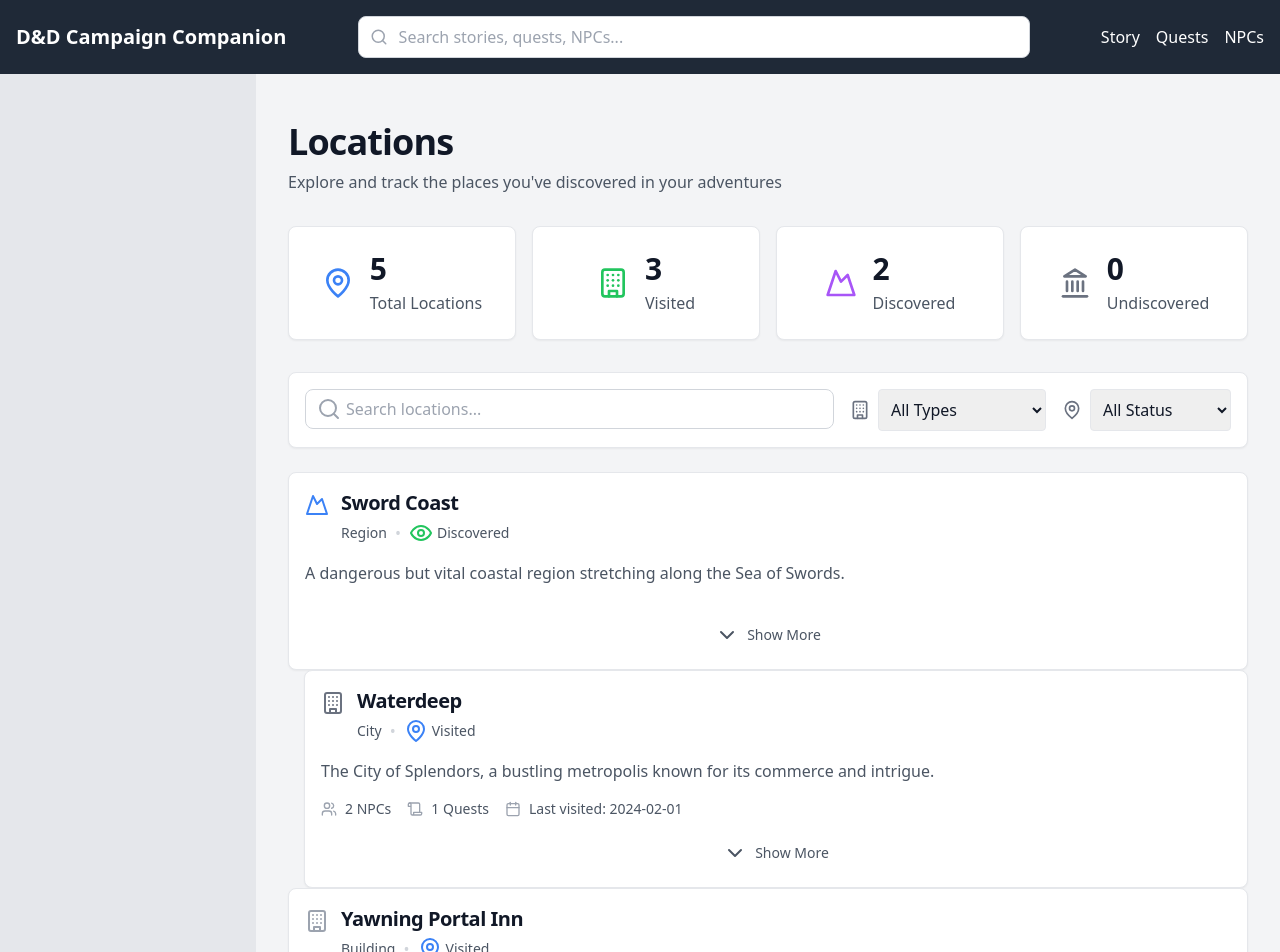
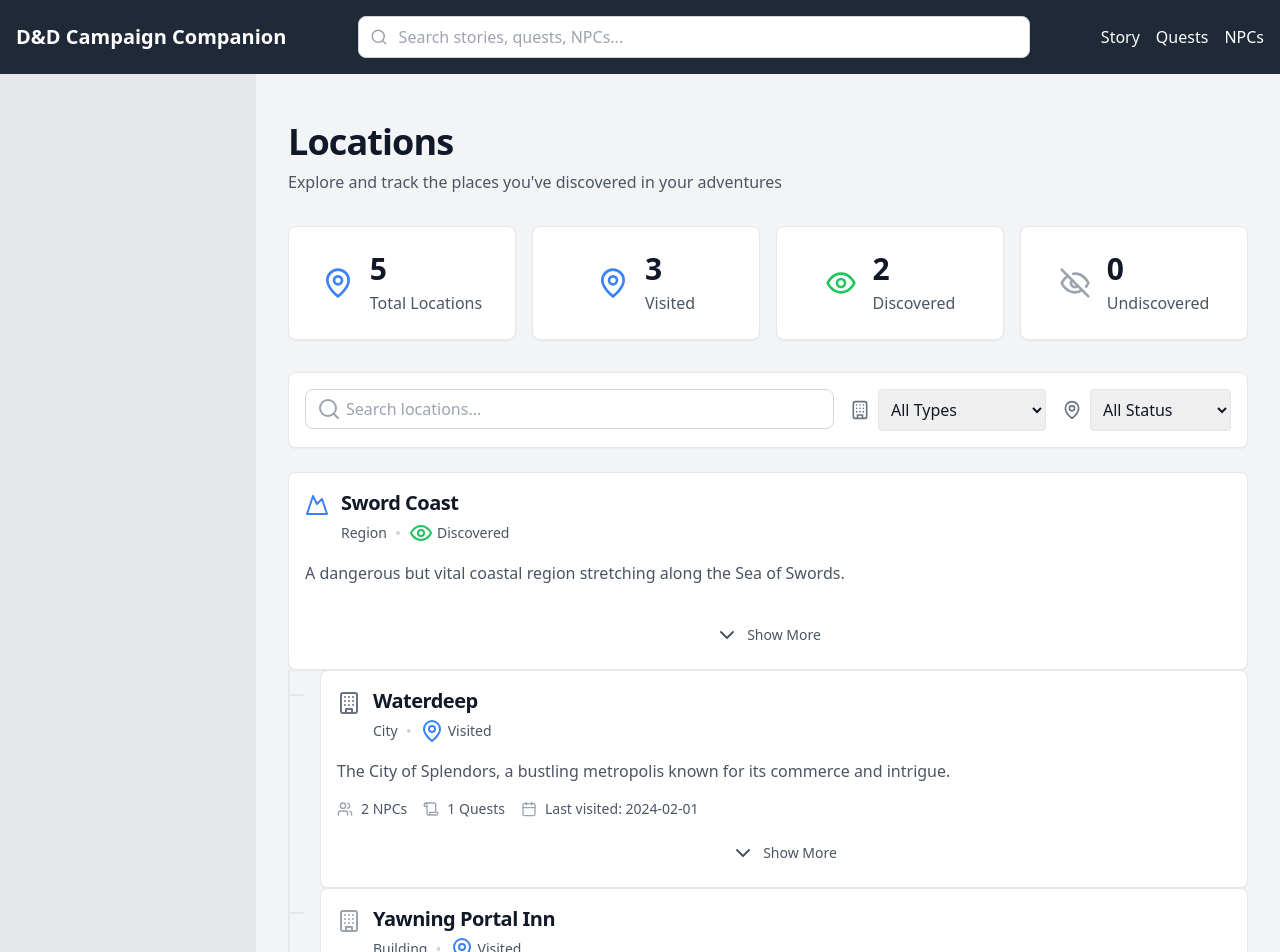
Before and after one commit to Haugenau20/DnDRecap, a React (Create React App) app: page /DnDRecap/locations in a window 1280 px wide. Shown: the top 952 px of the page. Built offline with nearby package versions, Linux system fonts and the light colour scheme.

Commit message:
Changed nesting of locations and standardized icons

```diff
--- a/src/components/features/locations/LocationDirectory.tsx
+++ b/src/components/features/locations/LocationDirectory.tsx
@@ -69,8 +69,15 @@ const LocationDirectory: React.FC<LocationDirectoryProps> = ({
     return (
       <div className="space-y-4">
         {childLocations.map(location => (
-          <div key={location.id}>
-            <div className={`ml-${level * 4}`}>
+          <div key={location.id} className="relative">
+            {/* Connection lines for hierarchy */}
+            {level > 0 && (
+              <>
+                <div className="absolute left-4 top-0 bottom-0 border-l-2 border-gray-200 -ml-4" />
+                <div className="absolute left-4 top-6 w-4 border-t-2 border-gray-200 -ml-4" />
+              </>
+            )}
+            <div className={`${level > 0 ? 'ml-8' : ''}`}>
               <LocationCard location={location} />
             </div>
             {renderLocationHierarchy(location.id, level + 1)}
--- a/src/pages/LocationsPage.tsx
+++ b/src/pages/LocationsPage.tsx
@@ -3,7 +3,7 @@ import Typography from '../components/core/Typography';
 import Card from '../components/core/Card';
 import LocationDirectory from '../components/features/locations/LocationDirectory';
 import { useLocations } from '../context/LocationContext';
-import { MapPin, Mountain, Building, Landmark } from 'lucide-react';
+import { MapPin, Eye, EyeOff } from 'lucide-react';
 
 const LocationsPage: React.FC = () => {
   const { locations, isLoading } = useLocations();
@@ -46,7 +46,7 @@ const LocationsPage: React.FC = () => {
 
         <Card>
           <Card.Content className="flex items-center justify-center p-6">
-            <Building className="w-8 h-8 text-green-500 mr-4" />
+            <MapPin className="w-8 h-8 text-blue-500 mr-4" />
             <div>
               <Typography variant="h2" className="mb-1">
                 {stats.visited}
@@ -60,7 +60,7 @@ const LocationsPage: React.FC = () => {
 
         <Card>
           <Card.Content className="flex items-center justify-center p-6">
-            <Mountain className="w-8 h-8 text-purple-500 mr-4" />
+            <Eye className="w-8 h-8 text-green-500 mr-4" />
             <div>
               <Typography variant="h2" className="mb-1">
                 {stats.discovered}
@@ -74,7 +74,7 @@ const LocationsPage: React.FC = () => {
 
         <Card>
           <Card.Content className="flex items-center justify-center p-6">
-            <Landmark className="w-8 h-8 text-gray-500 mr-4" />
+            <EyeOff className="w-8 h-8 text-gray-400 mr-4" />
             <div>
               <Typography variant="h2" className="mb-1">
                 {stats.undiscovered}
```
